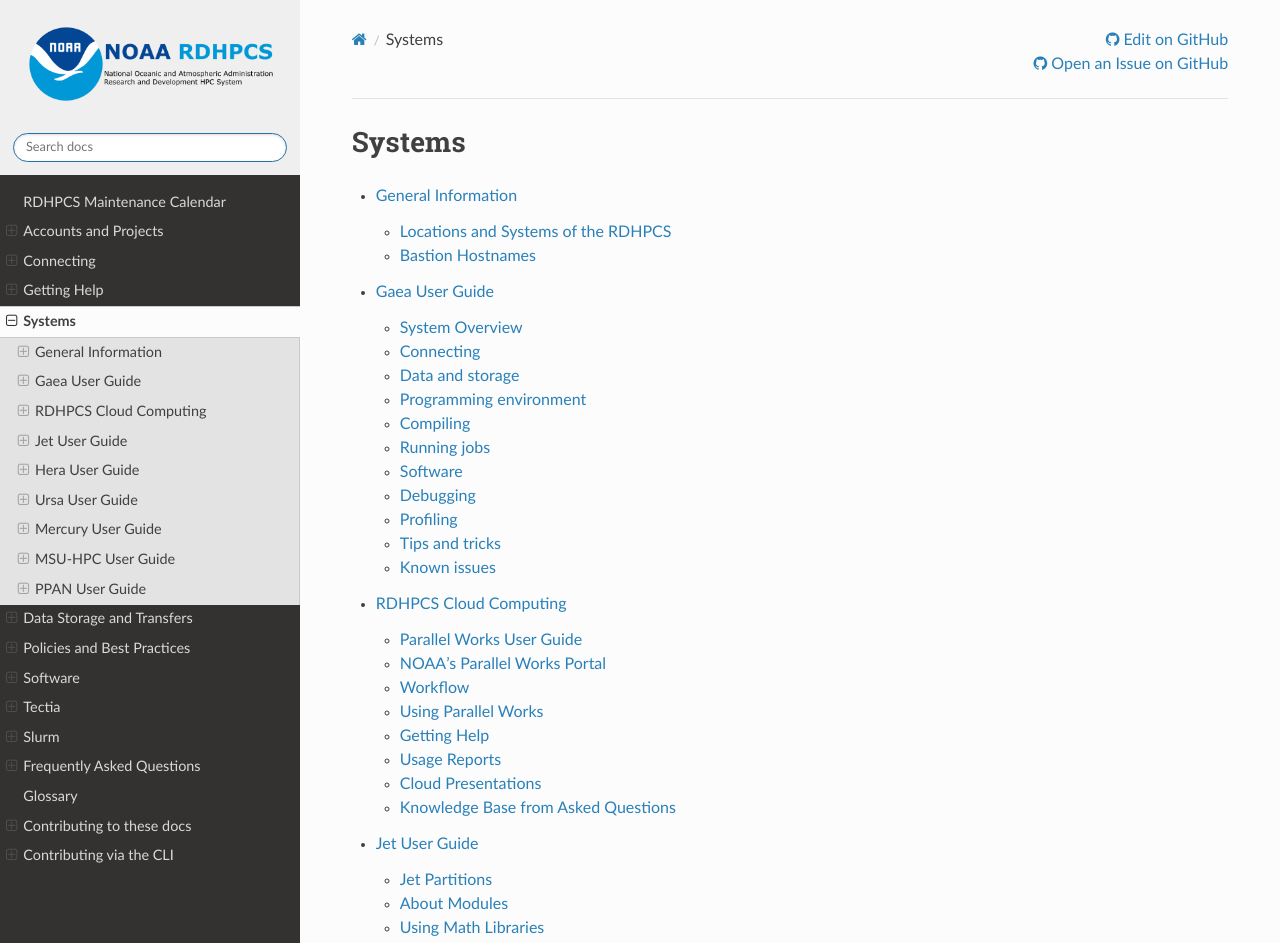
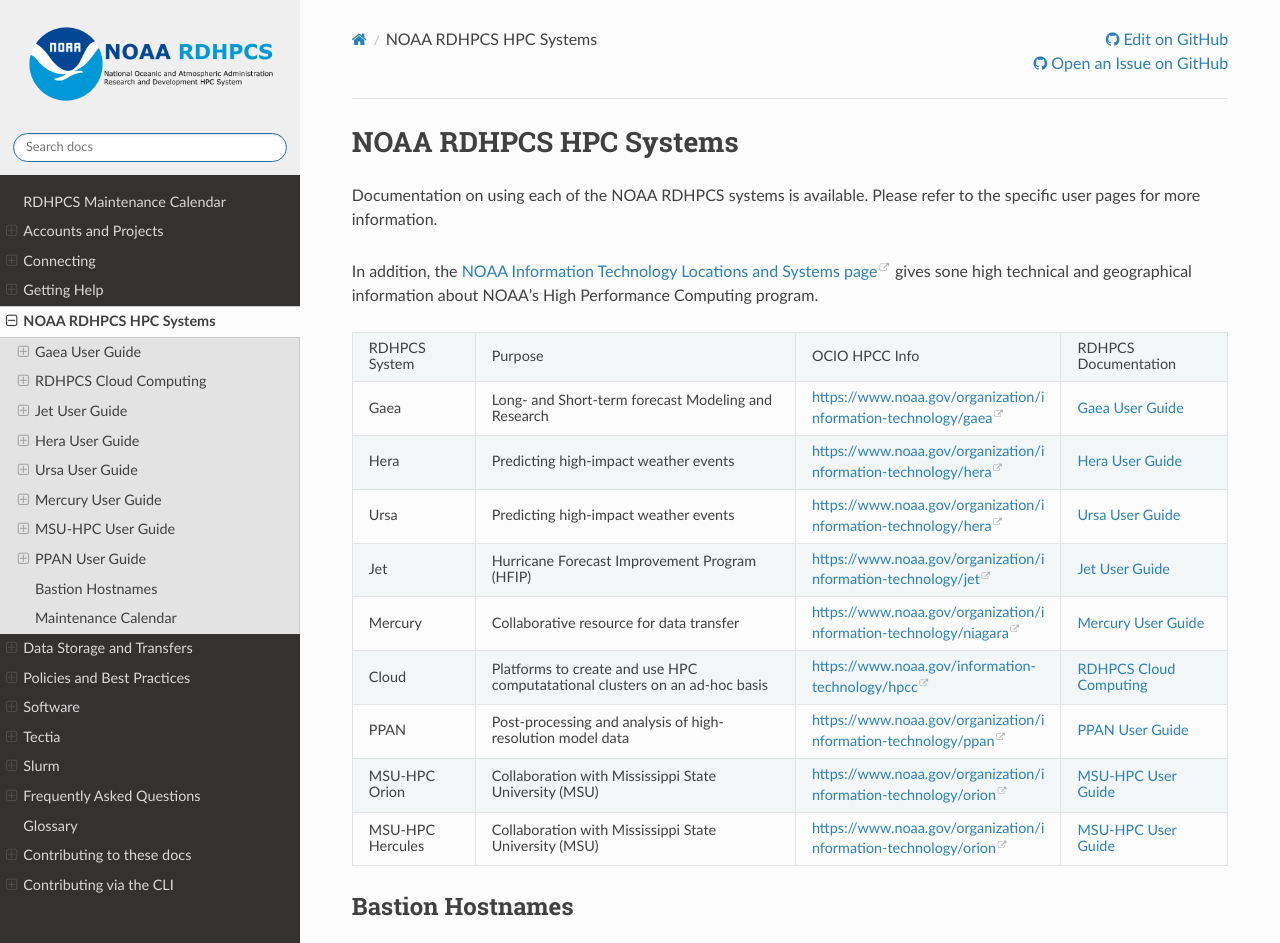
Before and after one commit to NOAA-RDHPCS/noaa-rdhpcs.github.io, a Sphinx documentation site: the page built from source/systems/index.rst, in a window 1280 px wide and 1400 px high. Shown: the top 943 px of the window. Built offline with Sphinx 7.4.7 and the Read the Docs theme 3.1.0, drawn with Linux system fonts in a browser that asks for light colours; pages that are not in the unit, such as notebooks, are missing from menus; some of the changed text lies outside the part shown.

Commit message:
Remove old NCRC and CRMS references
Move the common system items to the index page -- where they should have been.

```diff
--- a/source/systems/gaea_user_guide.rst
+++ b/source/systems/gaea_user_guide.rst
@@ -17,11 +17,10 @@ System Overview
 <https://www.noaa.gov/organization/information-technology/gaea>`_ is
 a `NOAA Research and Development High-Performance Computing System
 (RDHPCS) <https://www.noaa.gov/information-technology/hpcc>`_ operated
-by the National Climate-Computing Research Center (NCRC).
-The NCRC is located within the `National
+by the `National
 Center for Computational Sciences (NCCS)
 <https://www.ornl.gov/division/nccs>`_ at the `Oak Ridge National
-Laboratory (ORNL) <https://www.ornl.gov/>`_.   The NCRC is a
+Laboratory (ORNL) <https://www.ornl.gov/>`_.   Gaea is operated as a
 collaborative effort between the `Department of Energy
 <https://www.energy.gov/>`_ and the `National Atmospheric and Oceanic
 Administration <https://www.noaa.gov/>`_.
--- a/source/systems/index.rst
+++ b/source/systems/index.rst
@@ -1,11 +1,11 @@
-#######
-Systems
-#######
+#######################
+NOAA RDHPCS HPC Systems
+#######################
 
 .. toctree::
    :maxdepth: 2
+   :hidden:
 
-   common
    gaea_user_guide
    cloud_user_guide
    jet_user_guide
@@ -16,5 +16,75 @@ Systems
    MSU-HPC_user_guide
    pan/index
 
-.. toctree::
-   :hidden:
+Documentation on using each of the NOAA RDHPCS systems is available.  Please
+refer to the specific user pages for more information.
+
+
+In addition, the `NOAA Information Technology Locations and Systems page
+<https://www.noaa.gov/organization/information-technology/hpcc-locations-and-systems>`_
+gives sone high technical and geographical information about NOAA's High
+Performance Computing program.
+
+.. |hpcc_gaea_url|   replace:: https://www.noaa.gov/organization/information-technology/gaea
+.. |hpcc_hera_url|   replace:: https://www.noaa.gov/organization/information-technology/hera
+.. |hpcc_jet_url|    replace:: https://www.noaa.gov/organization/information-technology/jet
+.. |mercury_url|     replace:: https://www.noaa.gov/organization/information-technology/niagara
+.. |hpcc_cloud_url|  replace:: https://www.noaa.gov/information-technology/hpcc
+.. |hpcc_orion_url|  replace:: https://www.noaa.gov/organization/information-technology/orion
+.. |ppan_url|        replace:: https://www.noaa.gov/organization/information-technology/ppan
+
+.. |gaeaP|   replace:: Long- and Short-term forecast Modeling and Research
+.. |heraP|   replace:: Predicting high-impact weather events
+.. |jetP|    replace:: Hurricane Forecast Improvement Program (HFIP)
+.. |mercP|   replace:: Collaborative resource for data transfer
+.. |cloudP|  replace:: Platforms to create and use HPC computatational clusters on an ad-hoc basis
+.. |msuP|    replace:: Collaboration with Mississippi State University (MSU)
+.. |ppanP|   replace:: Post-processing and analysis of high-resolution model data
+
+
++------------------+----------+-------------------+---------------------------+
+| RDHPCS System    |  Purpose | OCIO HPCC Info    | RDHPCS Documentation      |
++------------------+----------+-------------------+---------------------------+
+| Gaea             | |gaeaP|  | |hpcc_gaea_url|   | :ref:`gaea-user-guide`    |
++------------------+----------+-------------------+---------------------------+
+| Hera             | |heraP|  | |hpcc_hera_url|   | :ref:`hera-user-guide`    |
++------------------+----------+-------------------+---------------------------+
+| Ursa             | |heraP|  | |hpcc_hera_url|   | :ref:`ursa-user-guide`    |
++------------------+----------+-------------------+---------------------------+
+| Jet              | |jetP|   | |hpcc_jet_url|    | :ref:`jet-user-guide`     |
++------------------+----------+-------------------+---------------------------+
+| Mercury          | |mercP|  | |mercury_url|     | :ref:`mercury-user-guide` |
++------------------+----------+-------------------+---------------------------+
+| Cloud            | |cloudP| | |hpcc_cloud_url|  | :ref:`cloud-user-guide`   |
++------------------+----------+-------------------+---------------------------+
+| PPAN             | |ppanP|  | |ppan_url|        | :ref:`ppan-user-guide`    |
++------------------+----------+-------------------+---------------------------+
+| MSU-HPC Orion    | |msuP|   | |hpcc_orion_url|  | :ref:`MSU-HPC-user-guide` |
++------------------+----------+-------------------+---------------------------+
+| MSU-HPC Hercules | |msuP|   | |hpcc_orion_url|  | :ref:`MSU-HPC-user-guide` |
++------------------+----------+-------------------+---------------------------+
+
+Bastion Hostnames
+=================
+
+Please see the :ref:`bastion_hostnames` section.
+
+Maintenance Calendar
+====================
+
+The RDHPCS Maintenance Downtime Calendar has events for NESCC (Hera,
+HPSS, Niagara), Jet, Boulder and Princeton Bastions, and other RDHPCS
+system downtimes. `View the Calendar
+<https://calendar.google.com/calendar/u/1/r?id=bm9hYS5nb3ZfZjFnZ3U0M3RtOWxmZWVnNDV0NTlhMDYzY3NAZ3JvdXAuY2FsZW5kYXIuZ29vZ2xlLmNvbQ>`__
+
+.. raw:: html
+
+   <div>
+   <iframe src="https://calendar.google.com/calendar/embed?src=noaa.gov_f1ggu43tm9lfeeg45t59a063cs%40group.calendar.google.com&ctz=America%2FNew_York"
+           style="border: 0"
+           width="800"
+           height="600"
+           frameborder="0"
+           scrolling="no"></iframe>
+   <p>You must be logged in to your NOAA Gmail account to see the calendar.</p>
+   </div>
```
Also changed, not shown: source/systems/common.rst (deleted, +0 -73 lines).
